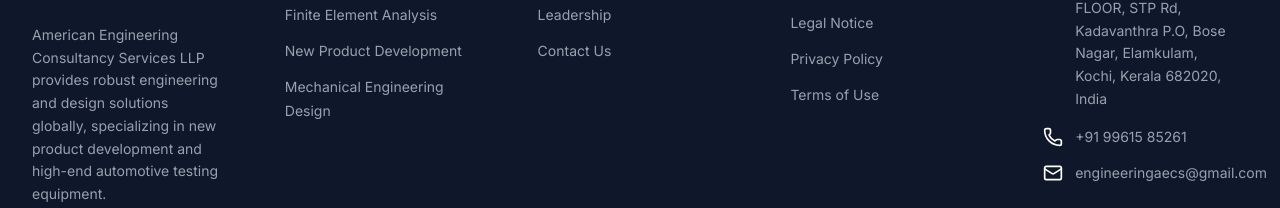
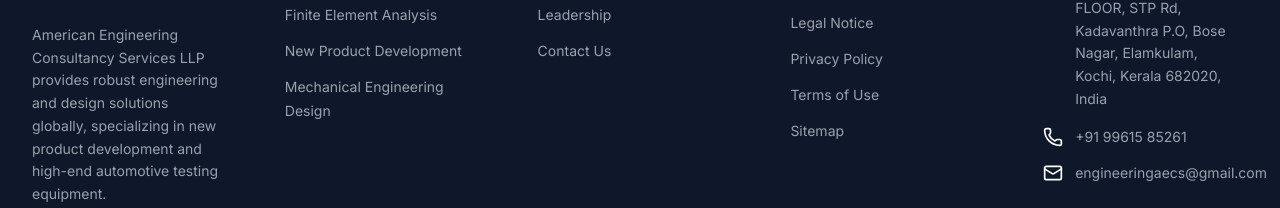
Before and after one commit to aegdefense-code/aecs-clone, a React (Vite) app: page /policies/terms in a window 1280 px wide. Shown: the part 1504-1712 px from the top of the page. Built offline with nearby package versions, Linux system fonts and the light colour scheme.

Commit message:
docs: update project sitemap in README and add sitemap link in footer

```diff
--- a/src/components/Footer.jsx
+++ b/src/components/Footer.jsx
@@ -87,6 +87,7 @@
               <li><Link to="/policies/legal" className="text-gray-400 hover:text-white text-sm transition-colors">Legal Notice</Link></li>
               <li><Link to="/policies/privacy" className="text-gray-400 hover:text-white text-sm transition-colors">Privacy Policy</Link></li>
               <li><Link to="/policies/terms" className="text-gray-400 hover:text-white text-sm transition-colors">Terms of Use</Link></li>
+              <li><a href="/sitemap.xml" target="_blank" rel="noopener noreferrer" className="text-gray-400 hover:text-white text-sm transition-colors">Sitemap</a></li>
             </ul>
           </div>
 
```
Also changed, not shown: 1 other file (tests, documents, lock files or other folders).
